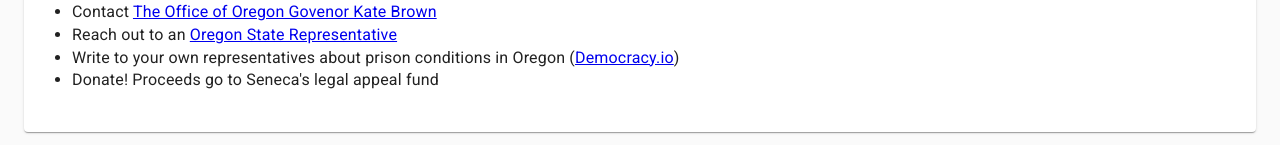
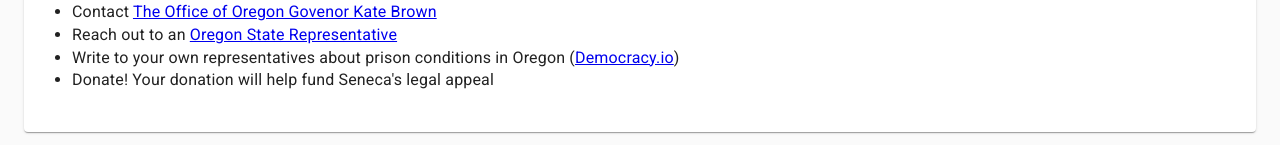
Before and after one commit to Mendanbar/free-seneca, a React (Create React App) app: page / in a window 1280 px wide. Shown: the part 782-927 px from the top of the page. Built offline with nearby package versions, Linux system fonts and the light colour scheme.

Commit message:
donate wording

```diff
--- a/src/App.js
+++ b/src/App.js
@@ -212,7 +212,7 @@ export default function ElevateAppBar(props) {
                   <li>Contact <a href="https://www.oregon.gov/gov/Pages/share-your-opinion.aspx">The Office of Oregon Govenor Kate Brown</a></li>
                   <li>Reach out to an <a href="https://www.oregonlegislature.gov/house/pages/representativesall.aspx">Oregon State Representative</a></li>
                   <li>Write to your own representatives about prison conditions in Oregon (<a href="https://democracy.io/">Democracy.io</a>)</li>
-                  <li>Donate! Proceeds go to Seneca's legal appeal fund</li>
+                  <li>Donate! Your donation will help fund Seneca's legal appeal</li>
                 </ul>
               </CardContent>
             </Card>
```
